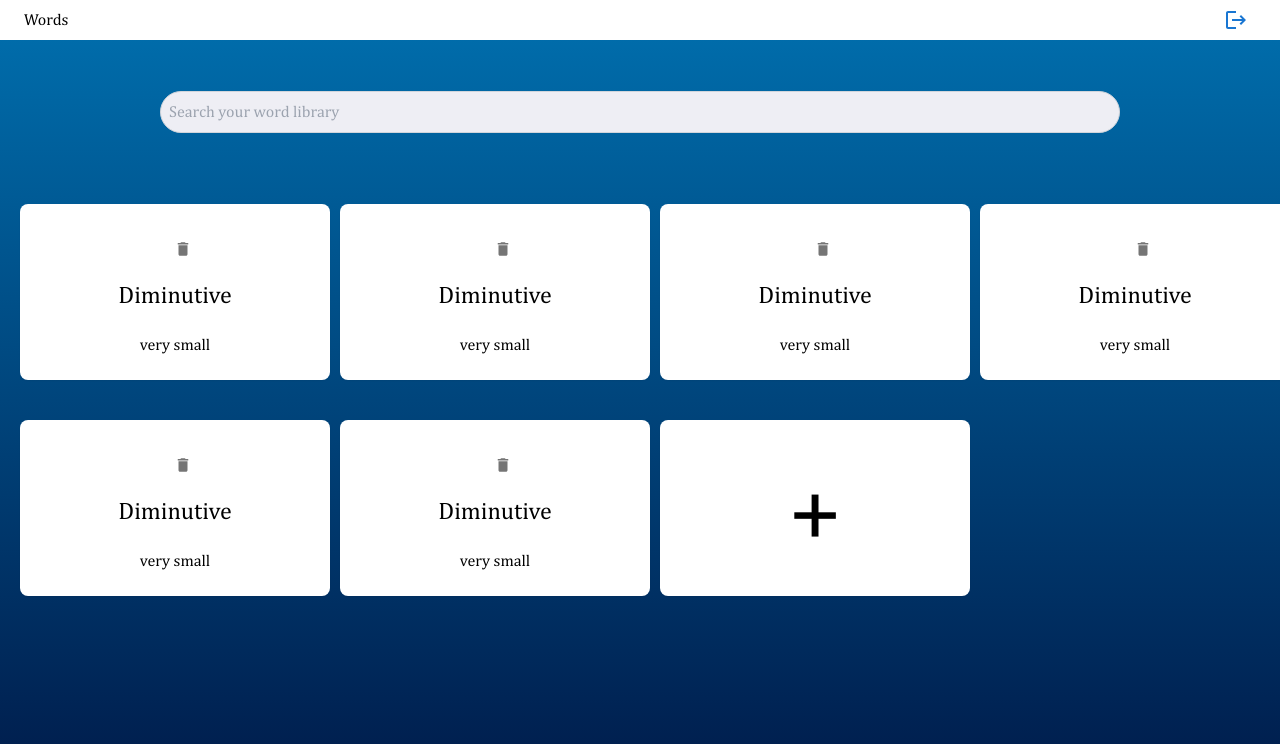
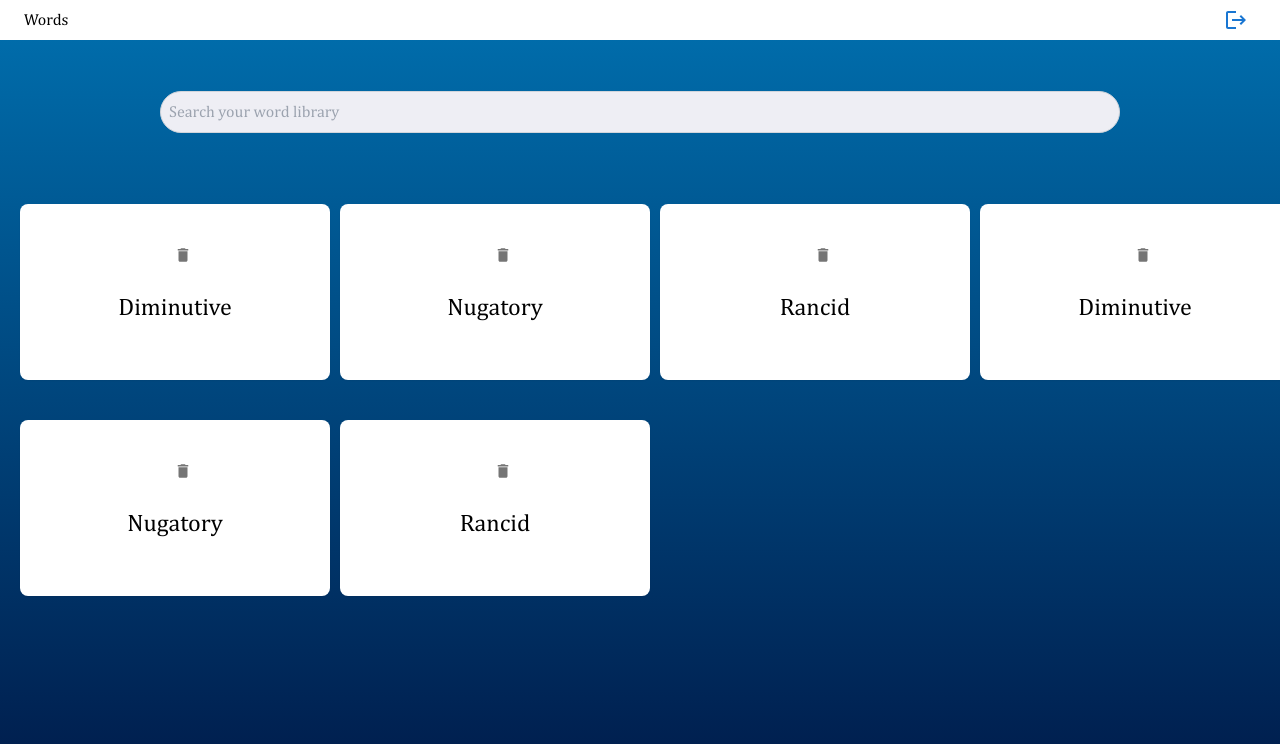
Before and after one commit to GGomez11/nextjs-word-front-end, a Next.js app: page /home in a window 1280 px wide. Shown: the top 744 px of the page. Built offline with nearby package versions, Linux system fonts and the light colour scheme; no server answers; sample sign-in values are in the browser's storage.

Commit message:
feature: mock backend response

```diff
--- a/src/app/home/page.tsx
+++ b/src/app/home/page.tsx
@@ -6,13 +6,91 @@ import EmptyWordCard from "../components/emptyWordCard";
 
 
 export default async function Home() {
-    let word = {
+    let res = {
+        "words": [
+        {
             word: 'Diminutive',
+            results: [
+                {
                     definition: 'very small',
-        synonym: 'canine',
-        pronunciation: 'dawg',
+                    partOfSpeech: 'adjective',
+                    synonym: ['bantam', 'flyspeck', 'lilliputian', 'midget', 'petite', 'tiny'],
+                },
+                {
+                    definition: 'a word that is formed with a suffix (such as -let or -kin) to indicate smallness',
+                    partOfSpeech: 'noun'
                 }
-
+            ],
+            pronunciation: `dɪ'mɪnjətɪv`,
+        },
+        {
+            word: 'Nugatory',
+            results: [
+                {
+                    definition: 'of no real value',
+                    partOfSpeech: 'adjective',
+                    synonym: ['worthless'],
+                },
+            ],
+            pronunciation: `'nuɡə,toʊri`,
+        },
+        {
+            word: 'Rancid',
+            results: [
+                {
+                    definition: 'smelling of fermentation or staleness',
+                    partOfSpeech: 'adjective',
+                    synonym: ['sour'],
+                },
+                {
+                    definition: '(used of decomposing oils or fats) having a rank smell or taste usually due to a chemical change or decomposition',
+                    partOfSpeech: 'adjective',
+                }
+            ],
+            pronunciation: `'rænsɪd`,
+        },
+        {
+            word: 'Diminutive',
+            results: [
+                {
+                    definition: 'very small',
+                    partOfSpeech: 'adjective',
+                    synonym: ['bantam', 'flyspeck', 'lilliputian', 'midget', 'petite', 'tiny'],
+                },
+                {
+                    definition: 'a word that is formed with a suffix (such as -let or -kin) to indicate smallness',
+                    partOfSpeech: 'noun'
+                }
+            ],
+            pronunciation: `dɪ'mɪnjətɪv`,
+        },
+        {
+            word: 'Nugatory',
+            results: [
+                {
+                    definition: 'of no real value',
+                    partOfSpeech: 'adjective',
+                    synonym: ['worthless'],
+                },
+            ],
+            pronunciation: `'nuɡə,toʊri`,
+        },
+        {
+            word: 'Rancid',
+            results: [
+                {
+                    definition: 'smelling of fermentation or staleness',
+                    partOfSpeech: 'adjective',
+                    synonym: ['sour'],
+                },
+                {
+                    definition: '(used of decomposing oils or fats) having a rank smell or taste usually due to a chemical change or decomposition',
+                    partOfSpeech: 'adjective',
+                }
+            ],
+            pronunciation: `'rænsɪd`,
+        },
+    ]}
 
     const session = await auth();
 
@@ -22,27 +100,11 @@ export default async function Home() {
         <div className="flex flex-col justify-start items-center">
             <SearchBar/>
             <div className="grid zeroWidth:grid-cols-1 md:grid-cols-2 xl:grid-cols-4">
+                {res.words.map((word: any) => (
                     <div className="p-5 zeroWidth:min-w-[350px] sm:min-w-[400px] md:min-w-[400px] xl:min-w-[350px] flex flex-row justify-center w-full">
                         <WordCard word={word}/>
                     </div>
-                <div className="p-5 zeroWidth:min-w-[350px] sm:min-w-[400px] md:min-w-[400px] xl:min-w-[350px] flex flex-row justify-center w-full">
-                    <WordCard word={word}/>
-                </div>
-                <div className="p-5 zeroWidth:min-w-[350px] sm:min-w-[400px] md:min-w-[400px] xl:min-w-[350px] flex flex-row justify-center w-full">
-                    <WordCard word={word}/>
-                </div>
-                <div className="p-5 zeroWidth:min-w-[350px] sm:min-w-[400px] md:min-w-[400px] xl:min-w-[350px] flex flex-row justify-center w-full">
-                    <WordCard word={word}/>
-                </div>
-                <div className="p-5 zeroWidth:min-w-[350px] sm:min-w-[400px] md:min-w-[400px] xl:min-w-[350px] flex flex-row justify-center w-full">
-                    <WordCard word={word}/>
-                </div>
-                <div className="p-5 zeroWidth:min-w-[350px] sm:min-w-[300px] md:min-w-[400px] xl:min-w-[350px] flex flex-row justify-center w-full">
-                    <WordCard word={word}/>
-                </div>
-                <div className="p-5 zeroWidth:min-w-[350px] sm:min-w-[300px] md:min-w-[400px] xl:min-w-[350px] flex flex-row justify-center w-full">
-                    <EmptyWordCard/>
-                </div>
+                ))}
             </div>
         </div>
     )
--- a/src/app/types/word.ts
+++ b/src/app/types/word.ts
@@ -1,6 +1,8 @@
 export interface Word {
     word: string,
-    definition: string,
-    synonym?: string,
+    results: [{
+        definition: string,
+        synonym?: string,
+    }]
     pronunciation?: string,
 }
```
Lines whose indentation alone changed are shown as unchanged.
